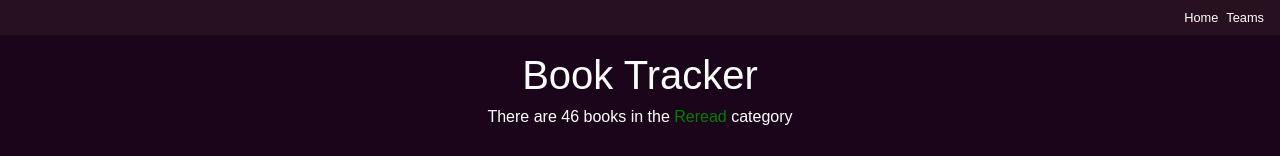
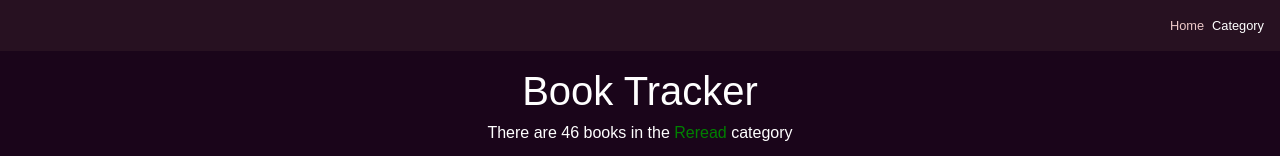
Before and after one commit to LuchiAdaobi/bookTracker, a React (Vite) app: page / in a window 1280 px wide. Shown: the top 156 px of the page. Built offline with nearby package versions, Linux system fonts and the light colour scheme.

Commit message:
change styling on navbar

```diff
--- a/src/App.jsx
+++ b/src/App.jsx
@@ -4,7 +4,7 @@ import Navbar from "./components/Nav";
 import Header from "./components/Header";
 import Books from "./components/books";
 import Footer from "./components/Footer";
-import GroupedBookCategory from "./components/GroupedBookCategory";
+import GroupedBooksCategory from "./components/GroupedBooksCategory";
 import NotFound from "./components/NotFound";
 import { BrowserRouter as Router, Routes, Route } from "react-router-dom";
 
@@ -80,8 +80,8 @@ function App() {
             }
           ></Route>
           <Route
-            path="/GroupedBookCategory"
-            element={<GroupedBookCategory />}
+            path="/GroupedBooksCategory"
+            element={<GroupedBooksCategory />}
           ></Route>
           <Route
             path="*"
--- a/src/components/GroupedBookCategory.jsx
+++ /dev/null
@@ -1,5 +0,0 @@
-export default function GroupedBookCategory(){
-    return(
-        <h1>Hello</h1>
-    )
-}
--- /dev/null
+++ b/src/components/GroupedBooksCategory.jsx
@@ -0,0 +1,5 @@
+export default function GroupedBooksCategory(){
+    return(
+        <h1>Hello World</h1>
+    )
+}
--- a/src/components/Nav.jsx
+++ b/src/components/Nav.jsx
@@ -1,9 +1,19 @@
+import { NavLink } from "react-router-dom";
 export default function Navbar() {
   return (
     <nav className="navbar">
       <ul className="navbar-nav">
-        <li className="nav-item">Home</li>
-        <li className="nav-item">Teams</li>
+        <li className="nav-item">
+          <NavLink className="nav-link" to="/">
+            Home
+          </NavLink>
+        </li>
+
+        <li className="nav-item">
+          <NavLink className="nav-link" to="/GroupedBooksCategory">
+            Category
+          </NavLink>
+        </li>
       </ul>
     </nav>
   );
--- a/src/index.css
+++ b/src/index.css
@@ -2,33 +2,6 @@
   margin: 0;
   padding: 0;
 }
-/* body {
-  box-sizing: border-box;
-  background: hsla(12, 84%, 68%, 1);
-
-  background: linear-gradient(
-    90deg,
-    hsla(12, 84%, 68%, 1) 0%,
-    hsla(343, 100%, 66%, 1) 100%
-  );
-
-  background: -moz-linear-gradient(
-    90deg,
-    hsla(12, 84%, 68%, 1) 0%,
-    hsla(343, 100%, 66%, 1) 100%
-  );
-
-  background: -webkit-linear-gradient(
-    90deg,
-    hsla(12, 84%, 68%, 1) 0%,
-    hsla(343, 100%, 66%, 1) 100%
-  );
-
-  filter: progid: DXImageTransform.Microsoft.gradient( startColorstr="#F28367", endColorstr="#FF5282", GradientType=1 );
-
-  height: 100vh;
-  color: white;
-} */
 
 body {
   margin: 0;
@@ -37,7 +10,7 @@ body {
   color: #ffffff;
   font-family: Arial;
 }
-.container{
+.container {
   text-align: center;
 }
 .navbar {
@@ -47,24 +20,32 @@ body {
   justify-content: flex-end;
   cursor: pointer;
 }
-.navbar-nav{
+.navbar-nav {
   display: flex;
   flex-direction: row;
   justify-content: flex-end;
   align-items: flex-end;
+  color: #fff;
 }
+.nav-link {
+  color: #fff;
+}
+
 .nav-item {
-  font-size: .8rem;
-  margin-right: .5rem;
+  font-size: 0.8rem;
+  margin-right: 0.5rem;
+  color: #fff;
 }
-.nav-item:hover{
-  color: #e2dfdf;
+.nav-link:hover {
+  color: #edc9c9;
+}
+ .navbar-nav .nav-item .nav-link.active {
+  color: #edc9c9;
 }
 .card {
   width: 200px;
   padding: 0;
   cursor: pointer;
-  /* height: 350px; */
 }
 
 .card-img-top {
@@ -73,11 +54,11 @@ body {
   width: 100%;
   object-fit: cover;
 }
-h5{
+h5 {
   font-size: 1rem;
 }
 small {
-  font-size: .7rem;
+  font-size: 0.7rem;
 }
 .standout {
   box-shadow: 0px 1px 4px rgba(0, 0, 0, 0.3), 0px 0px 0px 4px rgb(235, 95, 184);
@@ -91,17 +72,17 @@ small {
 }
 
 .red-heart::before {
-  content: '\2764';
+  content: "\2764";
   font-size: 12px;
   color: red;
-  margin-left: .3rem;
+  margin-left: 0.3rem;
 }
 
 .white-heart::before {
-  content: '\1F90D';
+  content: "\1F90D";
   font-size: 15px;
   color: #fff;
-  margin-left: .3rem;
+  margin-left: 0.3rem;
 }
 
 .subtitle {
```
